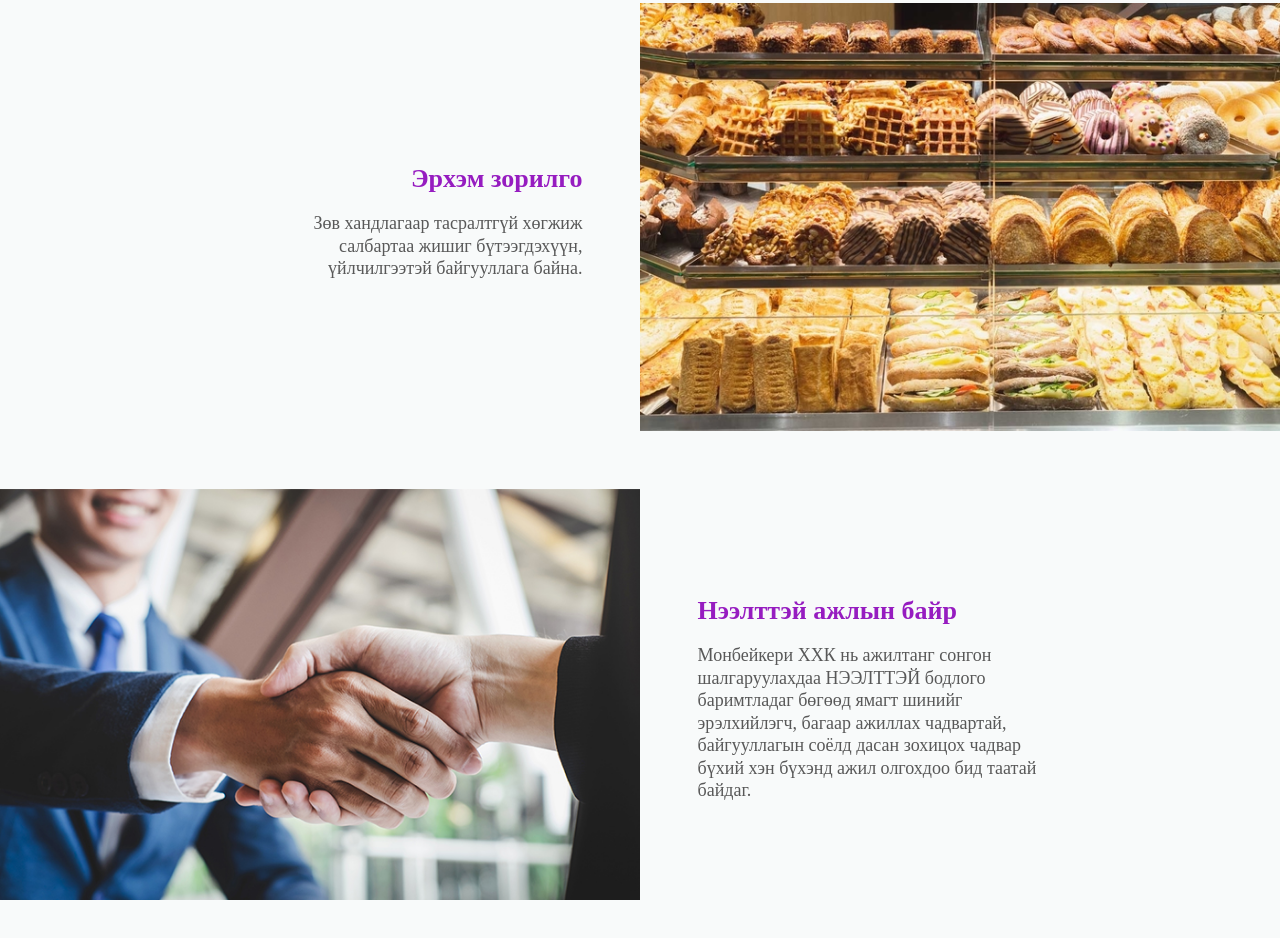
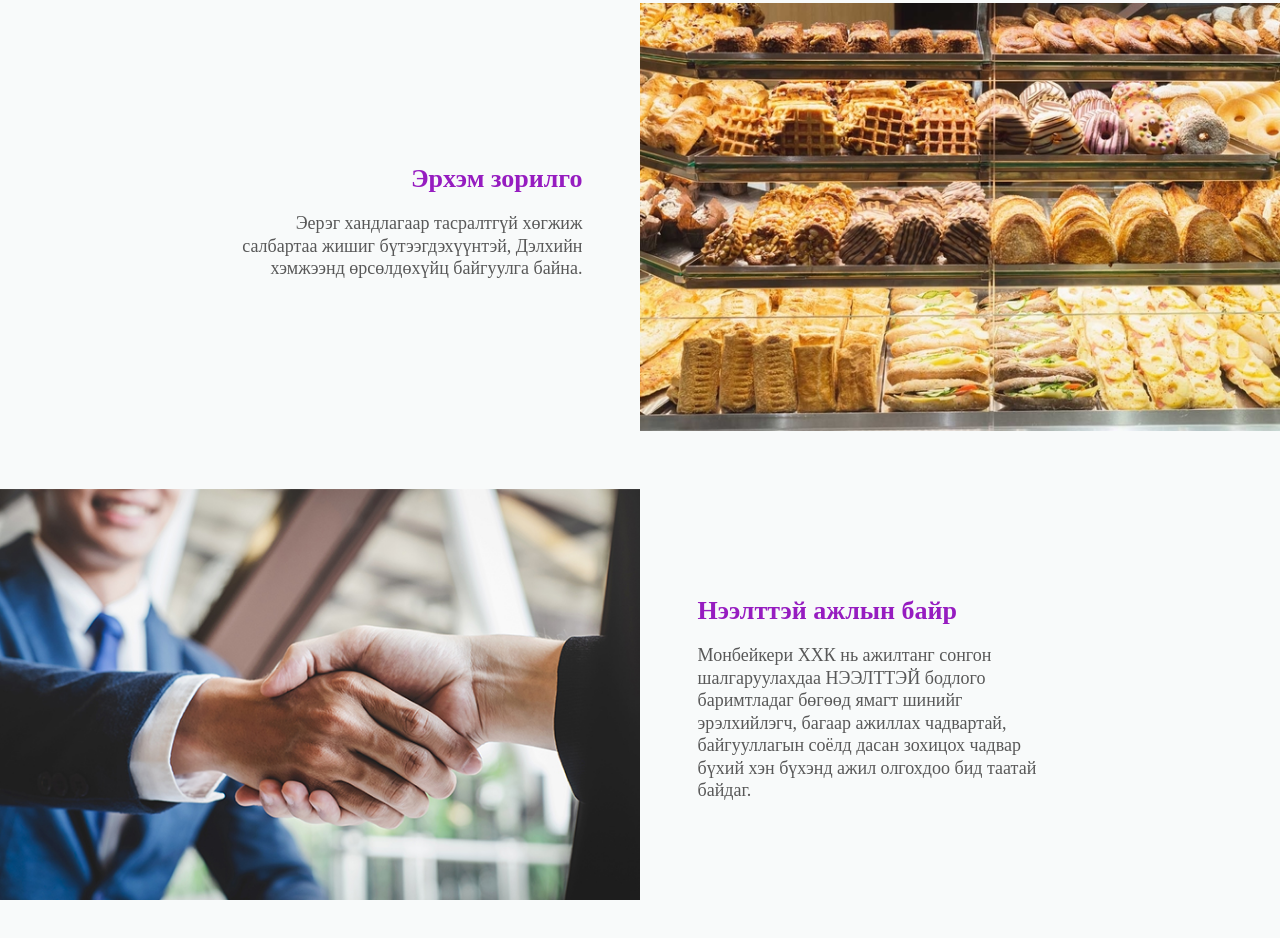
Before and after one commit to ithicheel/MonBakery, a website: page about.html in a window 1280 px wide. Shown: the part 1282-2220 px from the top of the page. Drawn offline with Linux system fonts and the light colour scheme.

Commit message:
Update about.html

```diff
--- a/about.html
+++ b/about.html
@@ -90,8 +90,7 @@
                     </figure>
                     <div class="col">
                         <h2>Эрхэм зорилго</h2>
-                        <p>Зөв хандлагаар тасралтгүй хөгжиж салбартаа жишиг бүтээгдэхүүн, үйлчилгээтэй байгууллага байна.
-
+                        <p>Эерэг хандлагаар тасралтгүй хөгжиж салбартаа жишиг бүтээгдэхүүнтэй, Дэлхийн хэмжээнд өрсөлдөхүйц байгуулга байна.
                         </p>
                     </div>
                 </div>
```
